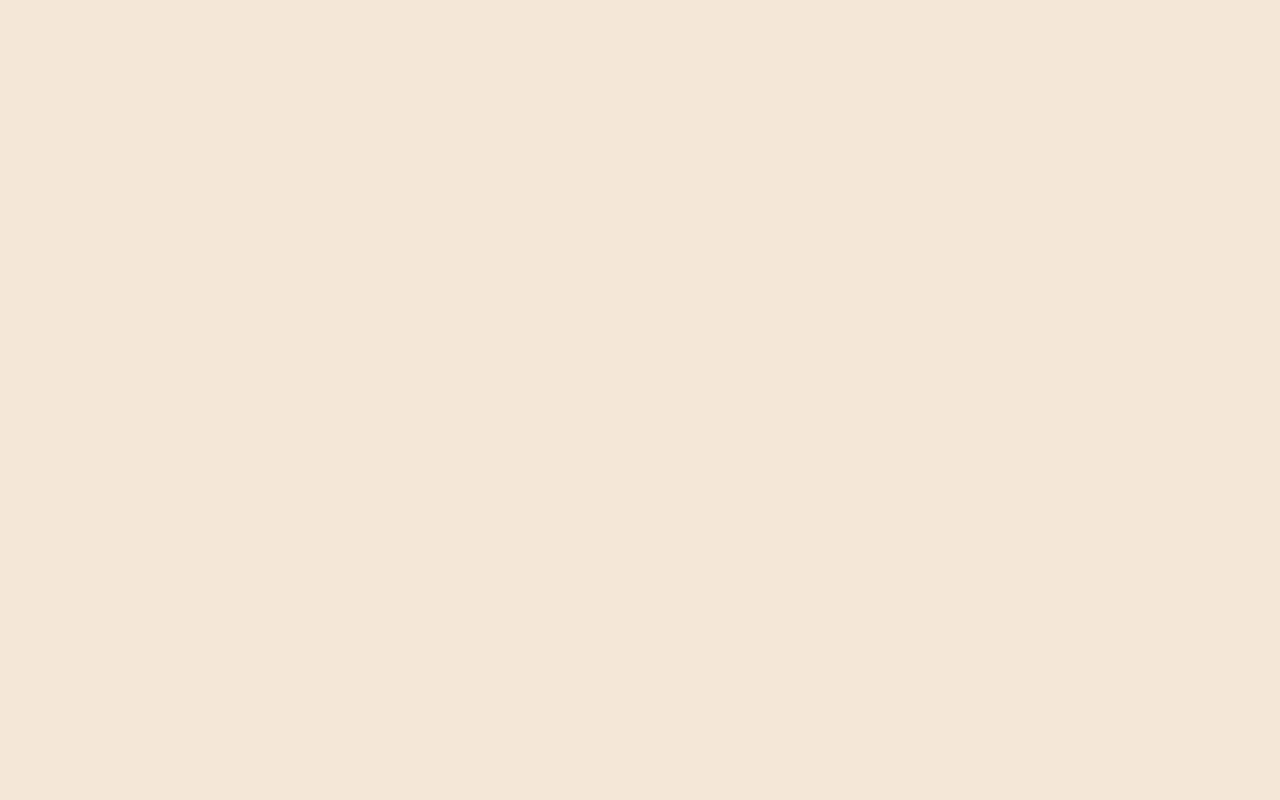
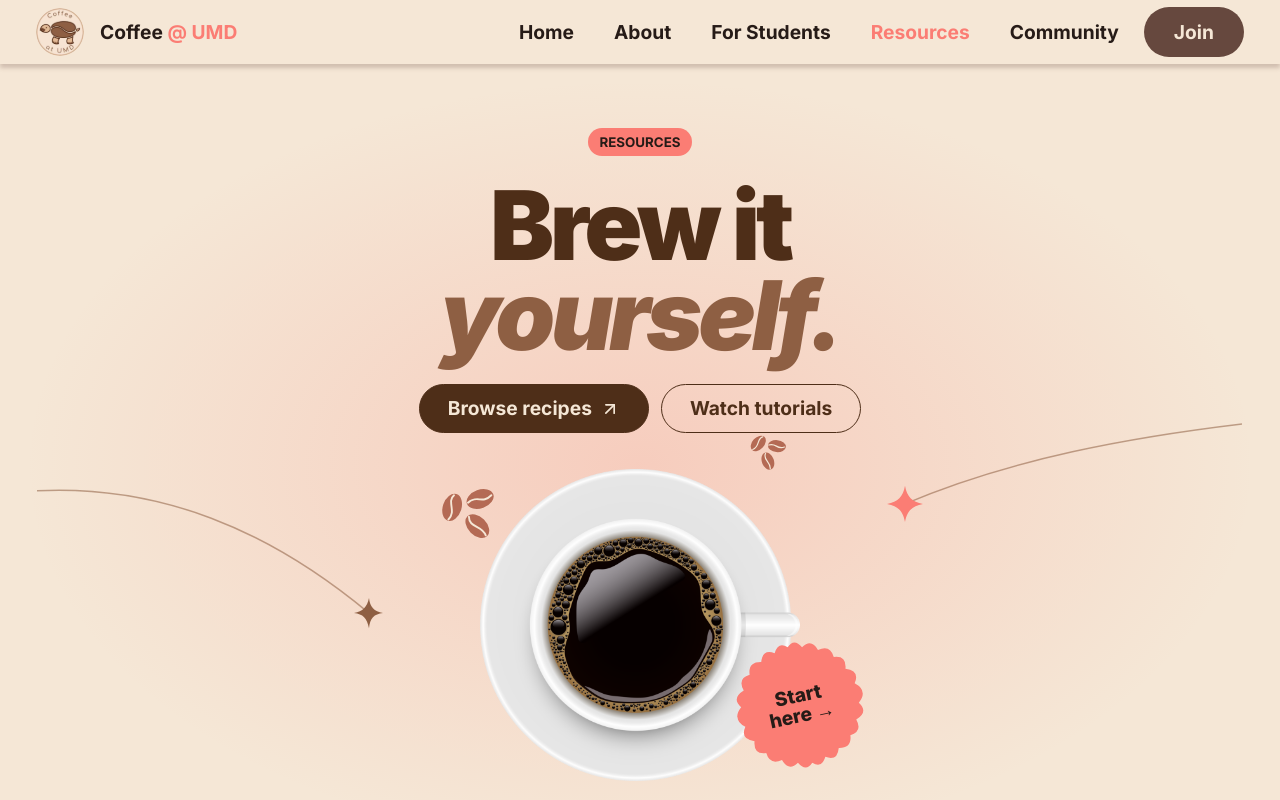
Before and after one commit to Open-Sourcery-UMD/umdcoffee, a React (Vite) app: page /resources in a window 1280 px wide. Before the commit this address had no page. Shown: the top 800 px of the page. Built offline with nearby package versions, Linux system fonts and the light colour scheme.

Commit message:
feat: add Resources page hero

```diff
--- a/src/App.tsx
+++ b/src/App.tsx
@@ -3,6 +3,7 @@ import Layout from './components/Layout';
 import Home from './pages/Home';
 import About from './pages/About';
 import ForStudents from './pages/ForStudents';
+import Resources from './pages/Resources';
 
 export default function App() {
   return (
@@ -11,6 +12,7 @@ export default function App() {
         <Route index element={<Home />} />
         <Route path="about" element={<About />} />
         <Route path="for-students" element={<ForStudents />} />
+        <Route path="resources" element={<Resources />} />
       </Route>
     </Routes>
   );
--- a/src/components/Navbar.tsx
+++ b/src/components/Navbar.tsx
@@ -38,7 +38,9 @@ export default function Navbar() {
           >
             For Students
           </NavLink>
-          <a href="">Resources</a>
+          <NavLink to="/resources" className={({ isActive }) => (isActive ? 'current-page' : '')}>
+            Resources
+          </NavLink>
           <a href="">Community</a>
         </div>
         <div className="nav-action">
--- /dev/null
+++ b/src/components/ResourcesHero.css
@@ -0,0 +1,184 @@
+.resources-hero {
+  position: relative;
+  isolation: isolate;
+  padding: 4rem 2rem 3.5rem;
+  overflow: hidden;
+  color: var(--color-secondary);
+  font-family: 'Inter', sans-serif;
+  text-align: center;
+}
+
+.resources-hero::before {
+  position: absolute;
+  z-index: -1;
+  inset: 0;
+  background: radial-gradient(
+    ellipse at 50% 52%,
+    color-mix(in srgb, var(--color-accent) 25%, transparent),
+    transparent 68%
+  );
+  pointer-events: none;
+  content: '';
+}
+
+.resources-hero-label {
+  display: inline-block;
+  margin: 0 0 1.5rem;
+  border-radius: var(--radius-pill);
+  background-color: var(--color-accent);
+  padding: 0.375rem 0.75rem;
+  color: var(--color-foreground);
+  font-weight: 700;
+  font-size: var(--text-sm);
+  line-height: 1.2;
+  text-transform: uppercase;
+}
+
+.resources-hero h1 {
+  margin: 0 0 1.5rem;
+  font-weight: 900;
+  font-size: clamp(3.5rem, 7.5vw, 6rem);
+  line-height: 0.94;
+  letter-spacing: -0.045em;
+}
+
+.resources-hero h1 em {
+  color: var(--color-primary);
+}
+
+.resources-hero-actions {
+  display: flex;
+  flex-wrap: wrap;
+  justify-content: center;
+  gap: 0.75rem;
+}
+
+.resources-hero-actions .button {
+  display: inline-flex;
+  justify-content: center;
+  align-items: center;
+  gap: 0.5rem;
+  box-sizing: border-box;
+  border: 1.5px solid var(--color-secondary);
+  padding: 0.75rem 1.75rem;
+  max-width: 100%;
+  white-space: normal;
+}
+
+.resources-hero-browse {
+  background-color: var(--color-secondary);
+}
+
+.resources-hero-browse:hover {
+  background-color: var(--color-mocha);
+}
+
+.resources-hero-tutorials {
+  background-color: transparent;
+}
+
+.resources-hero-art {
+  position: relative;
+  margin: 2.25rem auto 0;
+  width: min(100%, 20rem);
+}
+
+.resources-hero-cup {
+  display: block;
+  width: 100%;
+  height: auto;
+}
+
+.resources-hero-beans {
+  position: absolute;
+  width: 3.5rem;
+  color: color-mix(in srgb, var(--color-primary) 65%, var(--color-accent));
+}
+
+.resources-hero-beans-left {
+  top: 1rem;
+  left: -2.5rem;
+}
+
+.resources-hero-beans-right {
+  top: -2.25rem;
+  right: 1rem;
+  transform: rotate(25deg);
+  width: 2.25rem;
+}
+
+.resources-hero-sticker {
+  display: grid;
+  position: absolute;
+  right: -4rem;
+  bottom: 0.75rem;
+  place-items: center;
+  transform: rotate(-12deg);
+  aspect-ratio: 1;
+  width: 8rem;
+  color: var(--color-foreground);
+  font-weight: 800;
+  font-size: var(--text-lg);
+  line-height: 1.05;
+}
+
+.resources-hero-sticker svg {
+  position: absolute;
+  z-index: -1;
+  fill: var(--color-accent);
+  inset: 0;
+  width: 100%;
+  height: 100%;
+}
+
+.resources-hero-trails {
+  position: absolute;
+  z-index: -1;
+  fill: currentColor;
+  inset: 0;
+  width: 100%;
+  height: 100%;
+  pointer-events: none;
+  color: var(--color-primary);
+}
+
+.resources-hero-sparkle {
+  fill: var(--color-accent);
+}
+
+.resources-spotlight {
+  padding-block: 2rem;
+  scroll-margin-top: 6rem;
+}
+
+@media (max-width: 767px) {
+  .resources-hero {
+    padding-block: 3rem;
+  }
+
+  .resources-hero-trails {
+    display: none;
+  }
+
+  .resources-hero-art {
+    width: min(78%, 17rem);
+  }
+
+  .resources-hero-beans-left {
+    left: -1.75rem;
+    width: 2.5rem;
+  }
+
+  .resources-hero-sticker {
+    right: -1.5rem;
+    bottom: 0;
+    width: 6rem;
+    font-size: var(--text-base);
+  }
+}
+
+@media (prefers-reduced-motion: reduce) {
+  html:has(.resources-hero) {
+    scroll-behavior: auto;
+  }
+}
--- /dev/null
+++ b/src/components/ResourcesHero.tsx
@@ -0,0 +1,77 @@
+import { ArrowUpRight } from 'lucide-react';
+import Button from './Button';
+import './ResourcesHero.css';
+
+function CoffeeBeans({ className }: { className: string }) {
+  return (
+    <svg className={className} viewBox="0 0 60 60" aria-hidden="true" focusable="false">
+      <g fill="currentColor">
+        <ellipse cx="13" cy="24" rx="10" ry="15" transform="rotate(18 13 24)" />
+        <ellipse cx="43" cy="15" rx="10" ry="15" transform="rotate(70 43 15)" />
+        <ellipse cx="40" cy="44" rx="10" ry="15" transform="rotate(-45 40 44)" />
+      </g>
+      <g fill="none" stroke="var(--color-background)" strokeWidth="2" strokeLinecap="round">
+        <path d="M15 11c-8 7 3 17-6 26M30 19c10-9 15 2 25-8M31 34c0 12 14 9 18 20" />
+      </g>
+    </svg>
+  );
+}
+
+export default function ResourcesHero() {
+  return (
+    <section className="resources-hero" aria-labelledby="resources-hero-heading">
+      <svg
+        className="resources-hero-trails"
+        viewBox="0 0 1280 764"
+        preserveAspectRatio="none"
+        aria-hidden="true"
+        focusable="false"
+      >
+        <g fill="none" stroke="currentColor" strokeWidth="1.5" opacity="0.55">
+          <path d="M37 422C160 416 268 460 369 543M905 435C1012 390 1132 369 1242 356" />
+        </g>
+        <path d="M369 528c1 9 5 13 14 15-9 1-13 5-14 15-2-10-6-14-15-15 9-2 13-6 15-15Z" />
+        <path
+          className="resources-hero-sparkle"
+          d="M905 417c2 11 7 16 18 18-11 2-16 7-18 18-2-11-7-16-18-18 11-2 16-7 18-18Z"
+        />
+      </svg>
+      <p className="resources-hero-label">Resources</p>
+      <h1 id="resources-hero-heading">
+        Brew it
+        <br />
+        <em>yourself.</em>
+      </h1>
+      <div className="resources-hero-actions">
+        <Button className="resources-hero-browse" href="#spotlight-recipes">
+          Browse recipes <ArrowUpRight size={20} aria-hidden="true" focusable="false" />
+        </Button>
+        <Button className="resources-hero-tutorials" variant="light" href="#">
+          Watch tutorials
+        </Button>
+      </div>
+      <div className="resources-hero-art" aria-hidden="true">
+        <CoffeeBeans className="resources-hero-beans resources-hero-beans-left" />
+        <CoffeeBeans className="resources-hero-beans resources-hero-beans-right" />
+        <img
+          className="resources-hero-cup"
+          src="/resources/coffee-cup.png"
+          alt=""
+          width={1008}
+          height={980}
+          fetchPriority="high"
+        />
+        <div className="resources-hero-sticker">
+          <svg viewBox="0 0 128 128" focusable="false">
+            <path d="M64 5Q72-3 78 8Q89 1 93 14Q106 11 107 24Q120 25 116 38Q130 43 122 54Q134 64 122 74Q130 85 116 90Q120 103 107 104Q106 117 93 114Q89 127 78 120Q72 131 64 123Q56 131 50 120Q39 127 35 114Q22 117 21 104Q8 103 12 90Q-2 85 6 74Q-6 64 6 54Q-2 43 12 38Q8 25 21 24Q22 11 35 14Q39 1 50 8Q56-3 64 5Z" />
+          </svg>
+          <span>
+            Start
+            <br />
+            here →
+          </span>
+        </div>
+      </div>
+    </section>
+  );
+}
--- /dev/null
+++ b/src/pages/Resources.tsx
@@ -0,0 +1,19 @@
+import ResourcesHero from '../components/ResourcesHero';
+
+export default function Resources() {
+  return (
+    <>
+      <title>Resources | Coffee @ UMD</title>
+      <ResourcesHero />
+      {/* Recipe cards will be added separately; keep the hero's scroll target available. */}
+      <section
+        className="resources-spotlight"
+        id="spotlight-recipes"
+        aria-labelledby="spotlight-recipes-heading"
+        tabIndex={-1}
+      >
+        <h2 id="spotlight-recipes-heading">Spotlight recipes</h2>
+      </section>
+    </>
+  );
+}
```
Also changed, not shown: public/resources/coffee-cup.png (added).
